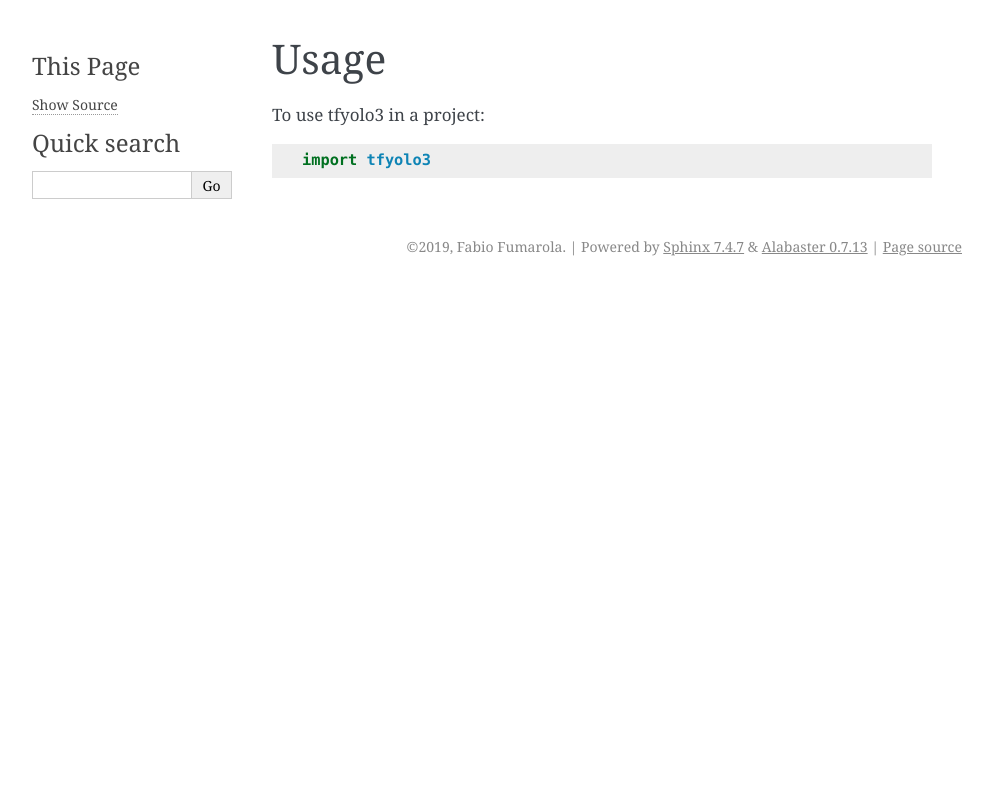
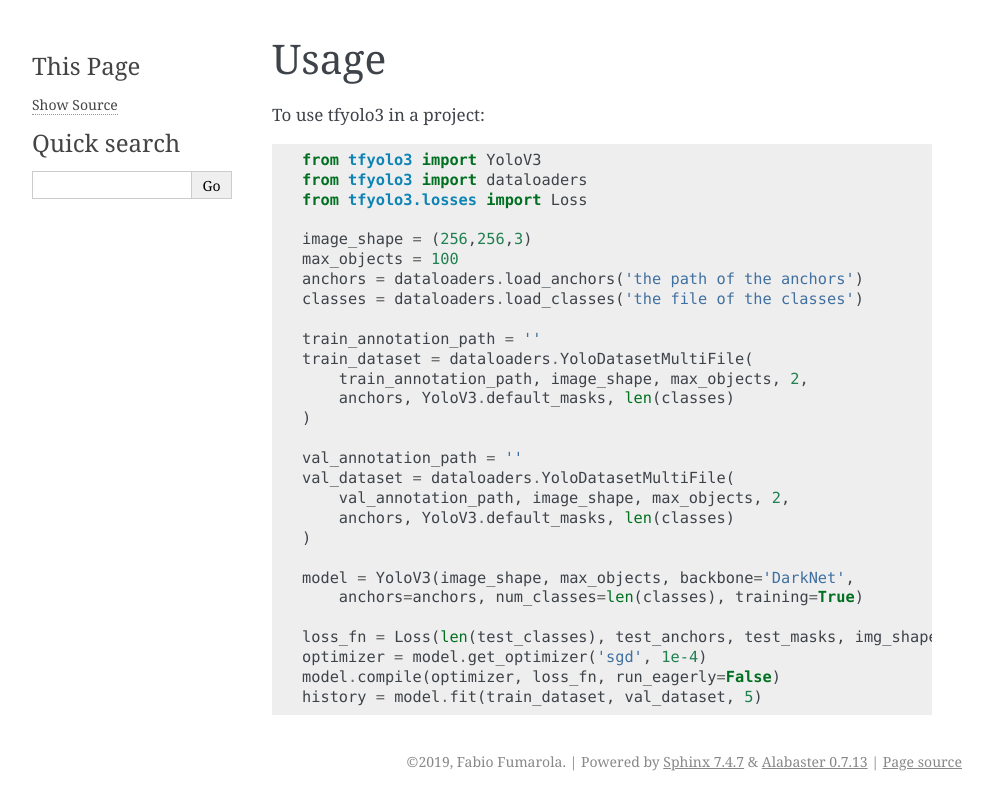
Before and after one commit to fabiofumarola/ultrayolo, a Sphinx documentation site: the page built from docs/usage.rst, in a window 1280 px wide. Shown: the top 810 px of the page, without its empty margins (148-1141 px from the left). Built offline with Sphinx 7.4.7, drawn with Linux system fonts in a browser that asks for light colours; pages that are not in the unit, such as notebooks, are missing from menus.

Commit message:
working on ref

```diff
--- a/docs/usage.rst
+++ b/docs/usage.rst
@@ -4,4 +4,31 @@ Usage
 
 To use tfyolo3 in a project::
 
-    import tfyolo3
+    from tfyolo3 import YoloV3
+    from tfyolo3 import dataloaders
+    from tfyolo3.losses import Loss
+
+    image_shape = (256,256,3)
+    max_objects = 100
+    anchors = dataloaders.load_anchors('the path of the anchors')
+    classes = dataloaders.load_classes('the file of the classes')
+
+    train_annotation_path = ''
+    train_dataset = dataloaders.YoloDatasetMultiFile(
+        train_annotation_path, image_shape, max_objects, 2,
+        anchors, YoloV3.default_masks, len(classes)
+    )
+
+    val_annotation_path = ''
+    val_dataset = dataloaders.YoloDatasetMultiFile(
+        val_annotation_path, image_shape, max_objects, 2,
+        anchors, YoloV3.default_masks, len(classes)
+    )
+
+    model = YoloV3(image_shape, max_objects, backbone='DarkNet',
+        anchors=anchors, num_classes=len(classes), training=True)
+
+    loss_fn = Loss(len(test_classes), test_anchors, test_masks, img_shape[0])
+    optimizer = model.get_optimizer('sgd', 1e-4)
+    model.compile(optimizer, loss_fn, run_eagerly=False)
+    history = model.fit(train_dataset, val_dataset, 5)
```
Also changed, not shown: README.rst (+11 -3 lines), docs/modules.rst (added, +7 -0 lines), docs/tfyolo3.dataloaders.rst (added, +30 -0 lines), docs/tfyolo3.helpers.rst (added, +30 -0 lines), docs/tfyolo3.layers.rst (added, +22 -0 lines), docs/tfyolo3.rst (added, +55 -0 lines), .travis.yml.
